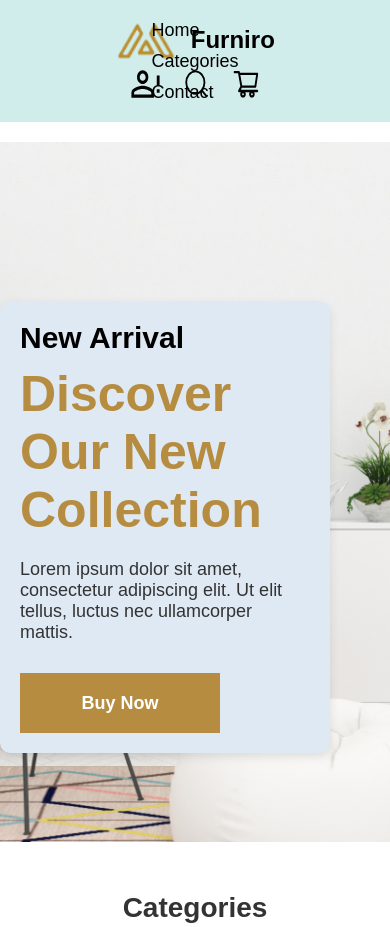
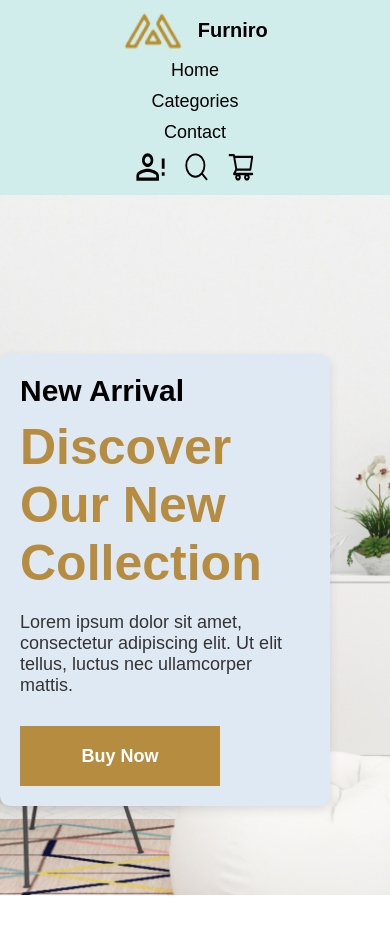
Before and after one commit to aa-codecademy/sp2025-sp01-dsw-1, a plain HTML site: page src/templates/index.html in a window 390 px wide. Shown: the top 927 px of the page. Drawn offline with Linux system fonts and the light colour scheme.

Commit message:
Update header.css
-Stack the header sections vertically on mobile
-Add spacing between logo, links, and icons and center items

```diff
--- a/src/styles/header.css
+++ b/src/styles/header.css
@@ -84,13 +84,30 @@
     .navbar {
         flex-direction: column;
         align-items: center;
-        margin-bottom: 20px;
+        padding: 10px 5px;
+    }
+    .navbar-logo {
+        justify-content: center;
+        width: 100%;
+        margin-bottom: 10px;
     }
     .navbar-links {
+        position: static;
+        transform: none;
         flex-direction: column;
         gap: 10px;
+        width: 100%;
+        align-items: center;
+        margin-bottom: 10px;
     }
     .navbar-icons {
-        margin-top: 10px;
+        flex-direction: row;
+        justify-content: center;
+        width: 100%;
+        gap: 20px;
+        margin-bottom: 0;
+    }
+    .logo-text {
+        font-size: 20px;
     }
 }
```
